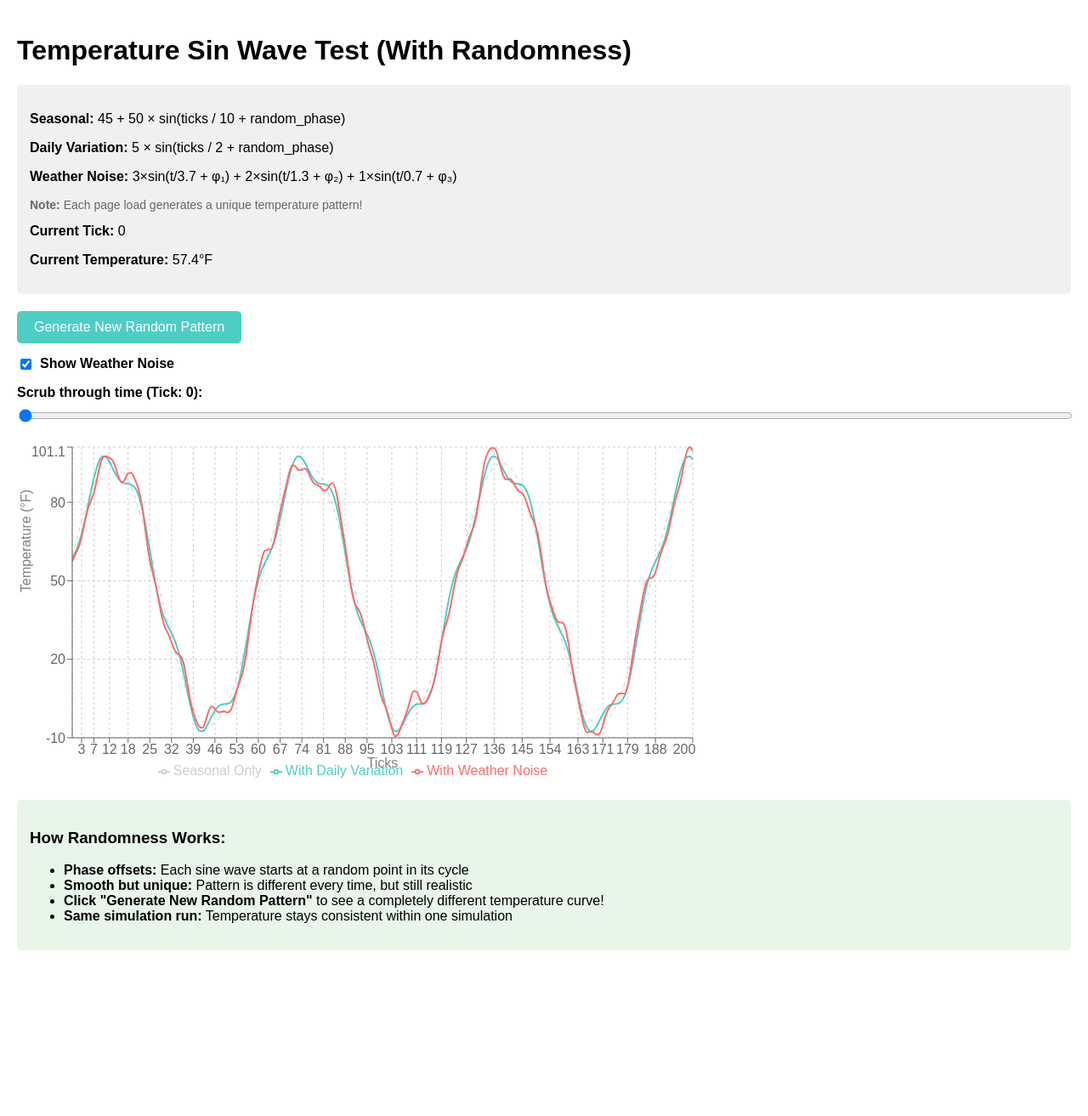
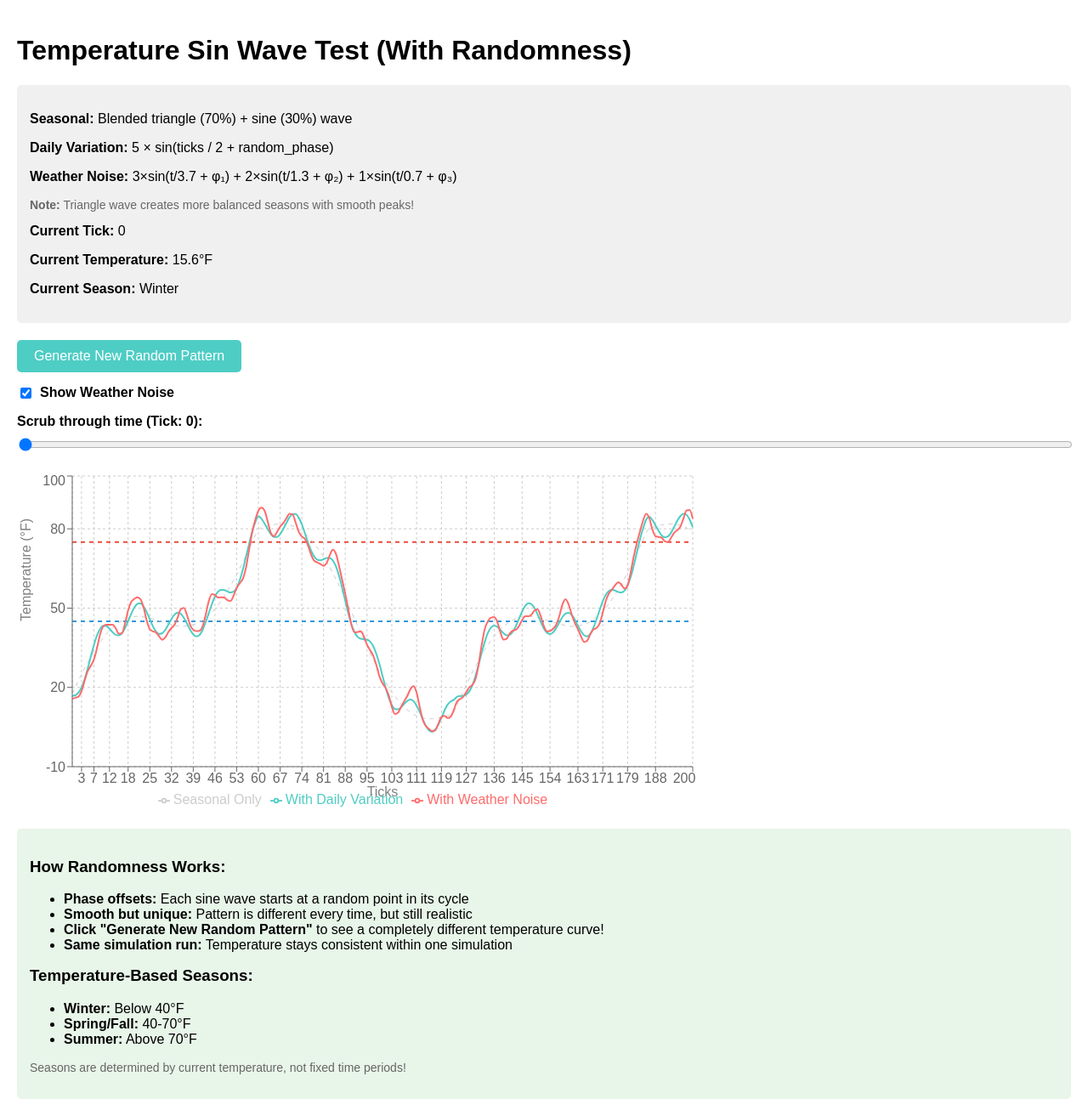
Before and after one commit to BSchoenth245/population-sim-React-, a React (Create React App) app: page / in a window 1280 px wide. Shown: the whole page at 85% size. Before the commit the page ends 1138 px from the top, so only its background shows below. Built offline with nearby package versions, Linux system fonts and the light colour scheme.

Commit message:
Switched to triangle wave with smoothing  and noise

```diff
--- a/src/TempTest.js
+++ b/src/TempTest.js
@@ -1,5 +1,5 @@
 import { useState, useEffect } from 'react';
-import { LineChart, Line, XAxis, YAxis, CartesianGrid, Tooltip, Legend } from 'recharts';
+import { LineChart, Line, XAxis, YAxis, CartesianGrid, Tooltip, Legend, ReferenceLine } from 'recharts';
 
 function TemperatureTest() {
   const [data, setData] = useState([]);
@@ -15,9 +15,24 @@ function TemperatureTest() {
     noise3: Math.random() * Math.PI * 2
   });
 
+  // Triangle wave function for more even season distribution
+  const triangleWave = (t) => {
+    const x = (t % (Math.PI * 4)) / (Math.PI * 4); // 0 to 1
+    if (x < 0.5) return x * 4 - 1; // -1 to 1 (rising)
+    return 3 - x * 4; // 1 to -1 (falling)
+  };
+
   // Function to calculate temperature with phases
   const calculateTemp = (tick) => {
-    const seasonalTemp = 45 + 50 * Math.sin(tick / 10 + phases.seasonal);
+    // Get both triangle and sine waves
+    const triangle = triangleWave(tick / 10 + phases.seasonal);
+    const sine = Math.sin(tick / 10 + phases.seasonal);
+
+    // Blend them: 70% triangle (even seasons) + 30% sine (smooth peaks)
+    const blendFactor = 0.7;
+    const blended = triangle * blendFactor + sine * (1 - blendFactor);
+
+    const seasonalTemp = 45 + 50 * blended;
     const dailyVariation = 5 * Math.sin(tick / 2 + phases.daily);
     const weatherNoise =
       3 * Math.sin(tick / 3.7 + phases.noise1) +
@@ -46,9 +61,17 @@ function TemperatureTest() {
     setData(tempData);
   }, [phases]);
 
-  // Calculate current temperature
+  // Calculate current temperature and season
   const currentTemps = calculateTemp(currentTick);
   const currentTemp = currentTemps.withNoise;
+
+  // Determine current season based on temperature
+  const getCurrentSeason = (temp) => {
+    if (temp < 40) return 'Winter';
+    if (temp >= 40 && temp < 70) return 'Spring/Fall';
+    return 'Summer';
+  };
+  const currentSeason = getCurrentSeason(currentTemp);
 
   // Function to regenerate with new random phases
   const regenerate = () => {
@@ -60,14 +83,15 @@ function TemperatureTest() {
       <h1>Temperature Sin Wave Test (With Randomness)</h1>
 
       <div style={{ marginBottom: '20px', padding: '15px', backgroundColor: '#f0f0f0', borderRadius: '5px' }}>
-        <p><strong>Seasonal:</strong> 45 + 50 × sin(ticks / 10 + random_phase)</p>
+        <p><strong>Seasonal:</strong> Blended triangle (70%) + sine (30%) wave</p>
         <p><strong>Daily Variation:</strong> 5 × sin(ticks / 2 + random_phase)</p>
         <p><strong>Weather Noise:</strong> 3×sin(t/3.7 + φ₁) + 2×sin(t/1.3 + φ₂) + 1×sin(t/0.7 + φ₃)</p>
         <p style={{ marginTop: '10px', fontSize: '14px', color: '#666' }}>
-          <strong>Note:</strong> Each page load generates a unique temperature pattern!
+          <strong>Note:</strong> Triangle wave creates more balanced seasons with smooth peaks!
         </p>
         <p style={{ marginTop: '10px' }}><strong>Current Tick:</strong> {currentTick}</p>
         <p><strong>Current Temperature:</strong> {currentTemp.toFixed(1)}°F</p>
+        <p><strong>Current Season:</strong> {currentSeason}</p>
       </div>
 
       <div style={{ marginBottom: '20px' }}>
@@ -123,6 +147,22 @@ function TemperatureTest() {
         />
         <Tooltip />
         <Legend />
+
+        {/* Season boundary lines */}
+        <ReferenceLine
+          y={45}
+          stroke="#3498db"
+          strokeWidth={2}
+          strokeDasharray="5 5"
+          label={{ value: 'Winter/Spring (40°F)', position: 'right', fill: '#3498db', fontSize: 12 }}
+        />
+        <ReferenceLine
+          y={75}
+          stroke="#e74c3c"
+          strokeWidth={2}
+          strokeDasharray="5 5"
+          label={{ value: 'Spring/Summer (70°F)', position: 'right', fill: '#e74c3c', fontSize: 12 }}
+        />
         <Line
           type="monotone"
           dataKey="seasonal"
@@ -160,6 +200,16 @@ function TemperatureTest() {
           <li><strong>Click "Generate New Random Pattern"</strong> to see a completely different temperature curve!</li>
           <li><strong>Same simulation run:</strong> Temperature stays consistent within one simulation</li>
         </ul>
+
+        <h3 style={{ marginTop: '15px' }}>Temperature-Based Seasons:</h3>
+        <ul>
+          <li><strong>Winter:</strong> Below 40°F</li>
+          <li><strong>Spring/Fall:</strong> 40-70°F</li>
+          <li><strong>Summer:</strong> Above 70°F</li>
+        </ul>
+        <p style={{ fontSize: '14px', color: '#666' }}>
+          Seasons are determined by current temperature, not fixed time periods!
+        </p>
       </div>
     </div>
   );
```
